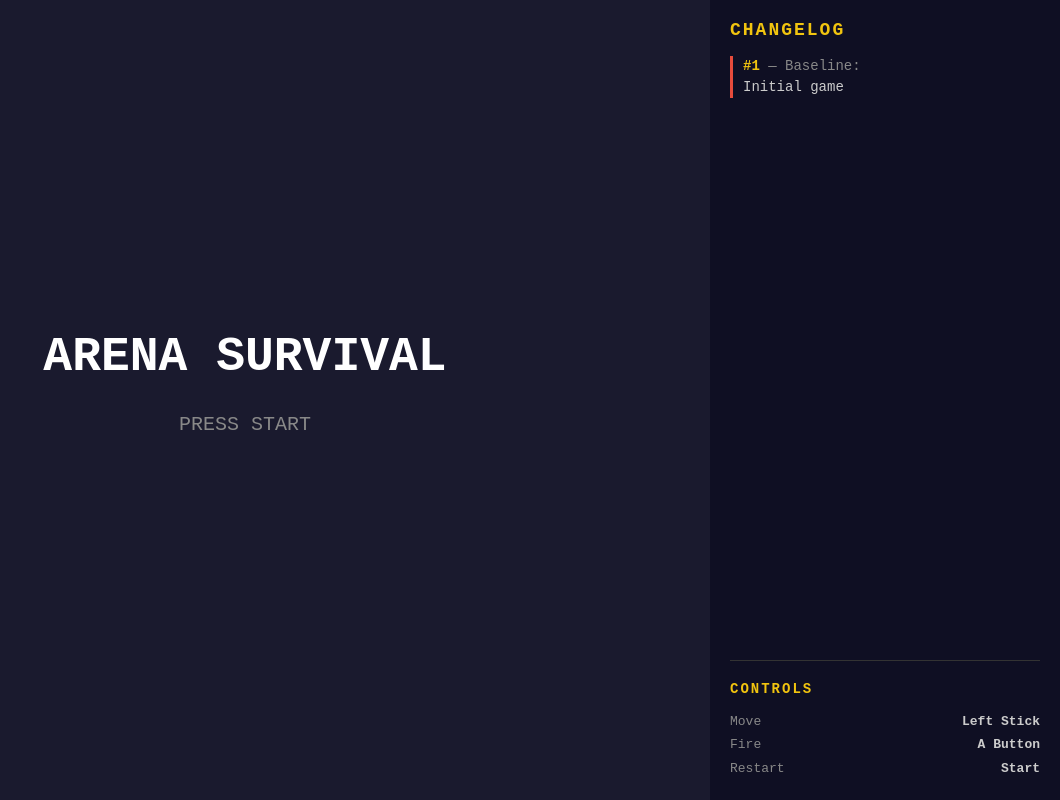
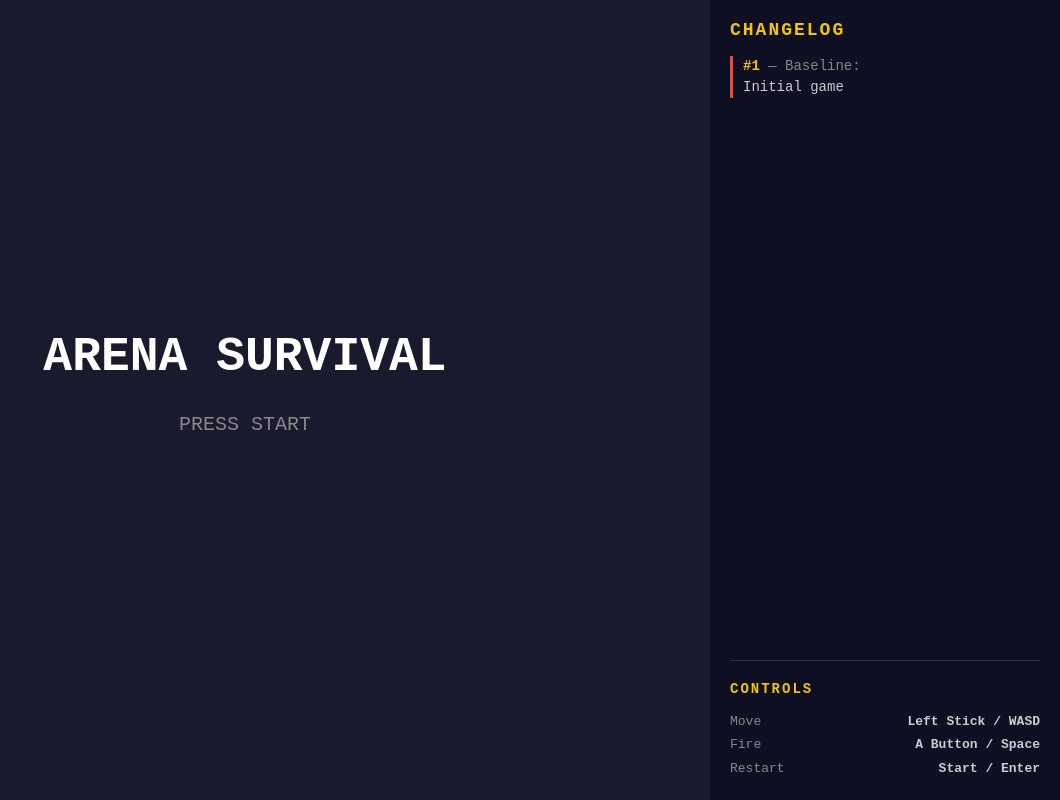
Before and after one commit to benstein/makerfaire2026, a website built with Vite: page index.html in a window 1280 px wide. Shown: the whole page, without its empty margins (220-1280 px from the left). Built offline with nearby package versions, Linux system fonts and the light colour scheme.

Commit message:
Add keyboard controls to help text

```diff
--- a/index.html
+++ b/index.html
@@ -79,9 +79,9 @@
       <div id="changelog-entries"></div>
       <div id="controls-help">
         <h3>Controls</h3>
-        <div class="control-row"><span>Move</span><span class="control-key">Left Stick</span></div>
-        <div class="control-row"><span>Fire</span><span class="control-key">A Button</span></div>
-        <div class="control-row"><span>Restart</span><span class="control-key">Start</span></div>
+        <div class="control-row"><span>Move</span><span class="control-key">Left Stick / WASD</span></div>
+        <div class="control-row"><span>Fire</span><span class="control-key">A Button / Space</span></div>
+        <div class="control-row"><span>Restart</span><span class="control-key">Start / Enter</span></div>
       </div>
     </div>
   </div>
```
